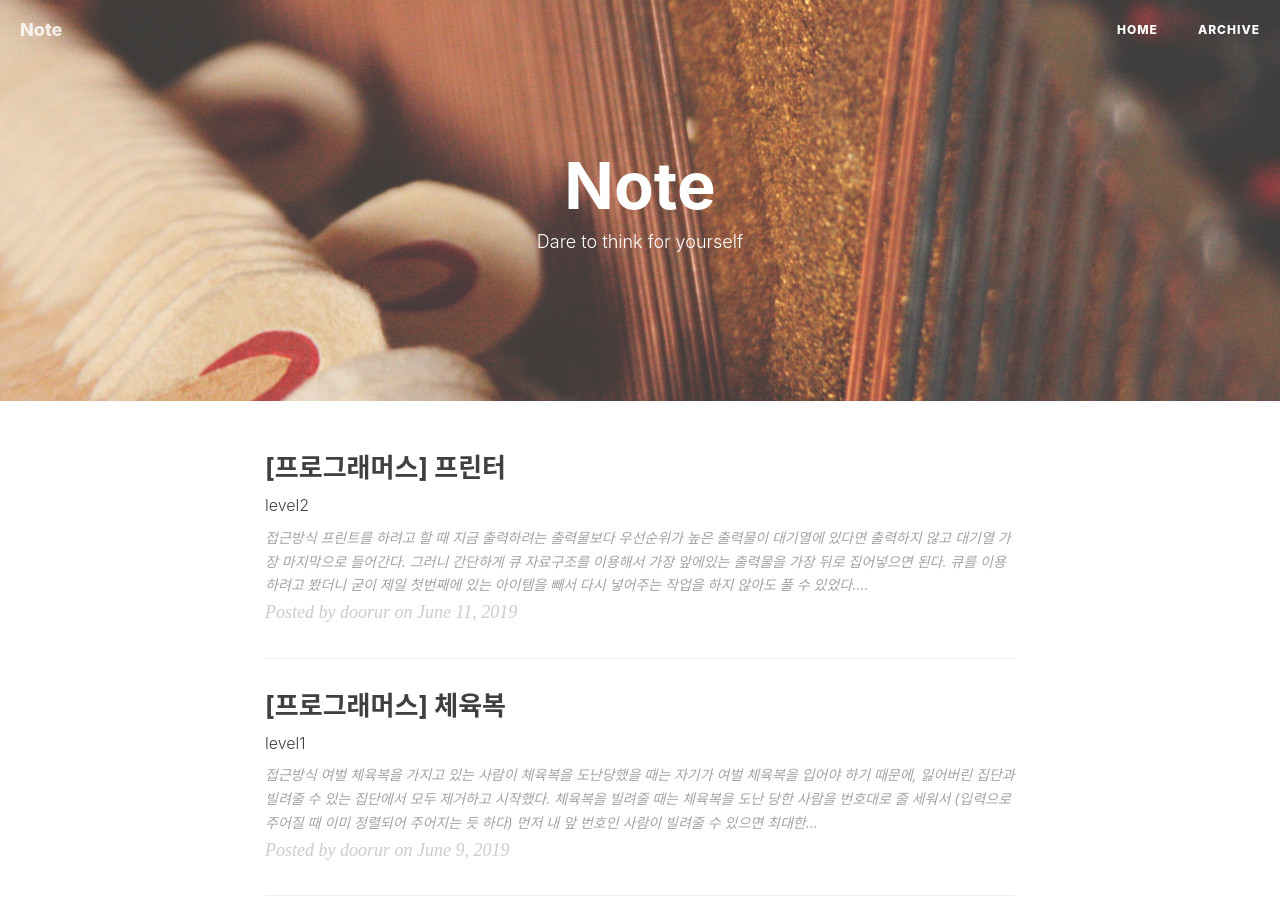
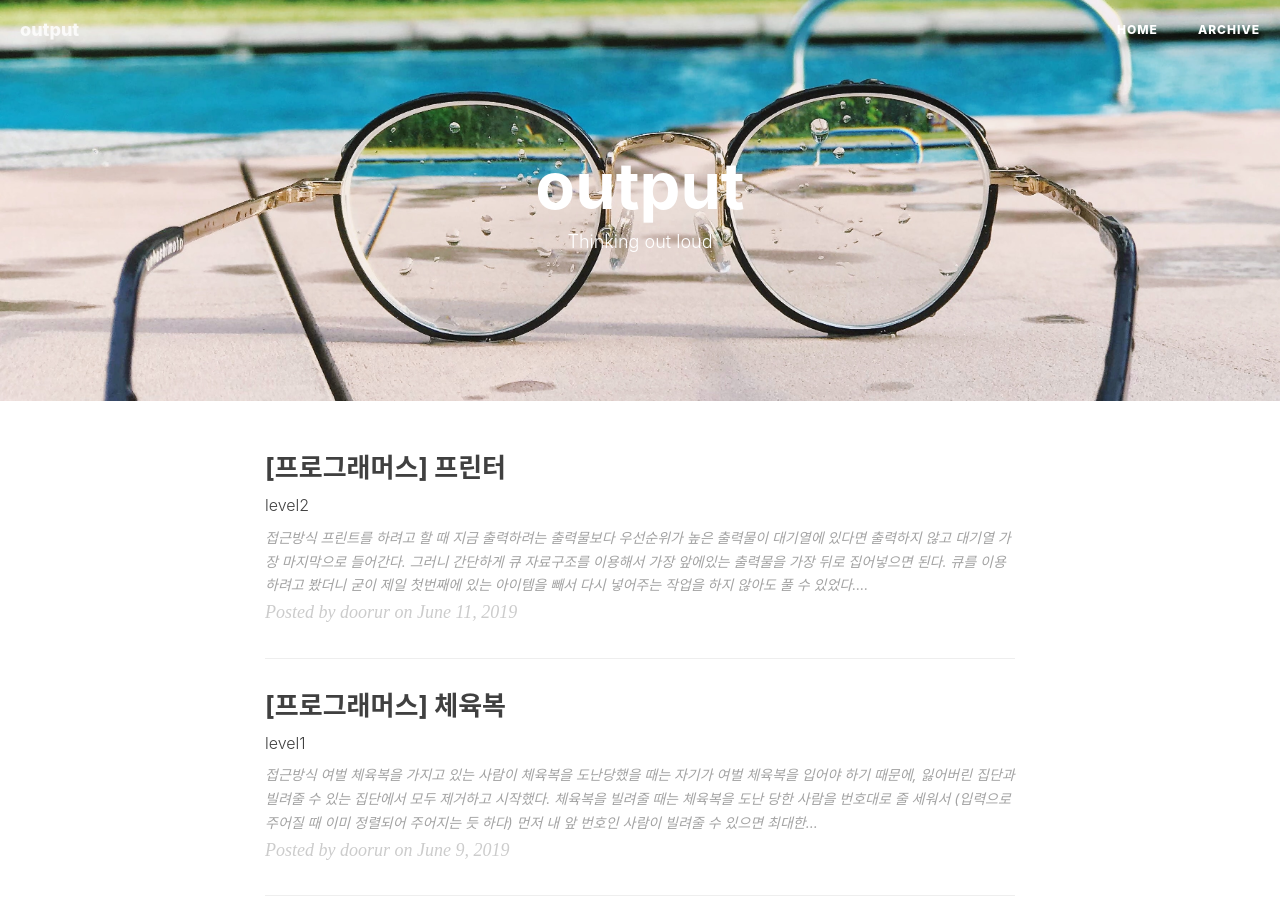
Before and after one commit to doorur/doorur.github.io, a Jekyll site: the page built from index.html, in a window 1280 px wide and 900 px high. Built offline with Jekyll 4.4.1, drawn with Linux system fonts in a browser that asks for light colours; nearby versions of some CDN libraries; the list of posts is cut into pages by our own code; comment, search, counter and statistics services are not loaded; some of the changed text lies outside the part shown.

Commit message:
헤더 이미지 및 문구 변경

```diff
--- a/_config.yml
+++ b/_config.yml
@@ -1,6 +1,6 @@
 # Site settings
-title: Note
-SEOTitle: doorur's programming note
+title: output
+SEOTitle: output
 header-img: img/home-bg.jpg
 email: doorur@gmail.com
 description: "Doorur"
--- a/index.html
+++ b/index.html
@@ -1,6 +1,6 @@
 ---
 layout: page
-description: "Dare to think for yourself"
+description: "Thinking out loud"
 ---
 
 {% for post in paginator.posts %}
```
Also changed, not shown: img/favicon.ico, img/home-bg-2.jpg (added), img/home-bg.jpg, 14 other files.
